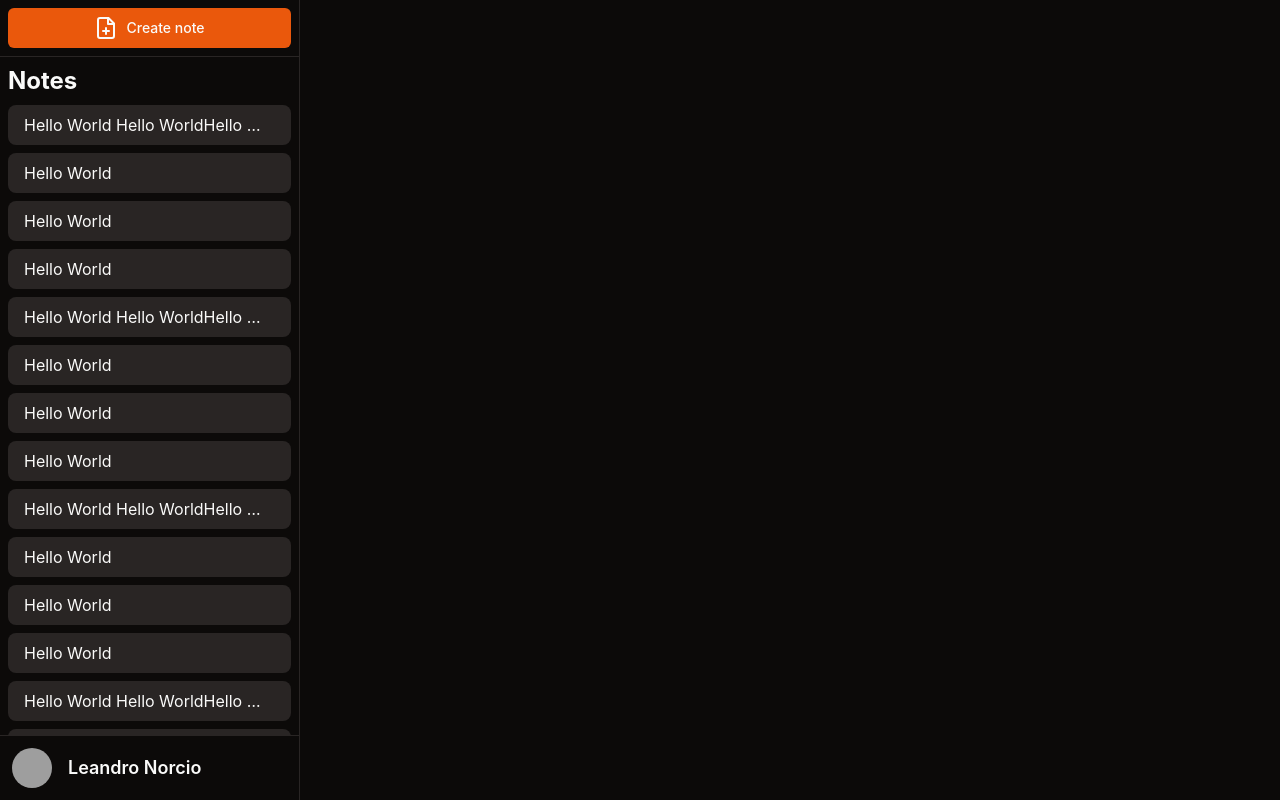
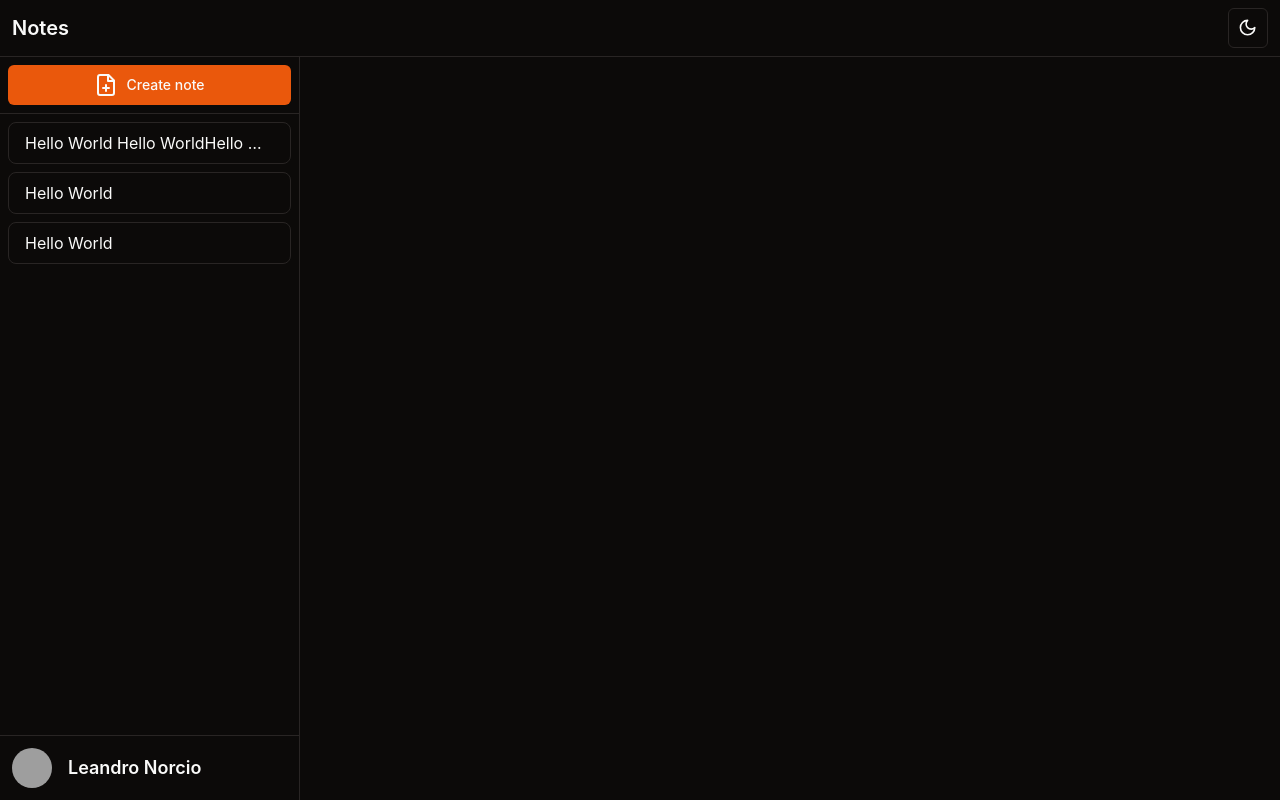
Before and after one commit to leandronorcio/notes-oauth2, a React (Vite) app in the folder client/: page /notes in a window 1280 px wide. Built offline with nearby package versions, Linux system fonts and the light colour scheme; grey boxes are pictures that could not be loaded.

Commit message:
* Added a navigation bar. * Added a button for toggling the sidebar on smaller screens.

```diff
--- a/client/package.json
+++ b/client/package.json
@@ -11,6 +11,7 @@
   },
   "dependencies": {
     "@radix-ui/react-avatar": "^1.0.3",
+    "@radix-ui/react-dropdown-menu": "^2.0.5",
     "@radix-ui/react-separator": "^1.0.3",
     "@radix-ui/react-slot": "^1.0.2",
     "class-variance-authority": "^0.7.0",
--- a/client/src/App.tsx
+++ b/client/src/App.tsx
@@ -1,6 +1,6 @@
 import { RouterProvider } from 'react-router-dom';
 import { router } from './router';
-import { ThemeProvider } from './components/ui/theme-provider';
+import { ThemeProvider } from './components/theme-provider';
 
 export default function App() {
   return (
--- /dev/null
+++ b/client/src/components/ui/dropdown-menu.tsx
@@ -0,0 +1,198 @@
+import * as React from "react"
+import * as DropdownMenuPrimitive from "@radix-ui/react-dropdown-menu"
+import { Check, ChevronRight, Circle } from "lucide-react"
+
+import { cn } from "@/lib/utils"
+
+const DropdownMenu = DropdownMenuPrimitive.Root
+
+const DropdownMenuTrigger = DropdownMenuPrimitive.Trigger
+
+const DropdownMenuGroup = DropdownMenuPrimitive.Group
+
+const DropdownMenuPortal = DropdownMenuPrimitive.Portal
+
+const DropdownMenuSub = DropdownMenuPrimitive.Sub
+
+const DropdownMenuRadioGroup = DropdownMenuPrimitive.RadioGroup
+
+const DropdownMenuSubTrigger = React.forwardRef<
+  React.ElementRef<typeof DropdownMenuPrimitive.SubTrigger>,
+  React.ComponentPropsWithoutRef<typeof DropdownMenuPrimitive.SubTrigger> & {
+    inset?: boolean
+  }
+>(({ className, inset, children, ...props }, ref) => (
+  <DropdownMenuPrimitive.SubTrigger
+    ref={ref}
+    className={cn(
+      "flex cursor-default select-none items-center rounded-sm px-2 py-1.5 text-sm outline-none focus:bg-accent data-[state=open]:bg-accent",
+      inset && "pl-8",
+      className
+    )}
+    {...props}
+  >
+    {children}
+    <ChevronRight className="ml-auto h-4 w-4" />
+  </DropdownMenuPrimitive.SubTrigger>
+))
+DropdownMenuSubTrigger.displayName =
+  DropdownMenuPrimitive.SubTrigger.displayName
+
+const DropdownMenuSubContent = React.forwardRef<
+  React.ElementRef<typeof DropdownMenuPrimitive.SubContent>,
+  React.ComponentPropsWithoutRef<typeof DropdownMenuPrimitive.SubContent>
+>(({ className, ...props }, ref) => (
+  <DropdownMenuPrimitive.SubContent
+    ref={ref}
+    className={cn(
+      "z-50 min-w-[8rem] overflow-hidden rounded-md border bg-popover p-1 text-popover-foreground shadow-lg data-[state=open]:animate-in data-[state=closed]:animate-out data-[state=closed]:fade-out-0 data-[state=open]:fade-in-0 data-[state=closed]:zoom-out-95 data-[state=open]:zoom-in-95 data-[side=bottom]:slide-in-from-top-2 data-[side=left]:slide-in-from-right-2 data-[side=right]:slide-in-from-left-2 data-[side=top]:slide-in-from-bottom-2",
+      className
+    )}
+    {...props}
+  />
+))
+DropdownMenuSubContent.displayName =
+  DropdownMenuPrimitive.SubContent.displayName
+
+const DropdownMenuContent = React.forwardRef<
+  React.ElementRef<typeof DropdownMenuPrimitive.Content>,
+  React.ComponentPropsWithoutRef<typeof DropdownMenuPrimitive.Content>
+>(({ className, sideOffset = 4, ...props }, ref) => (
+  <DropdownMenuPrimitive.Portal>
+    <DropdownMenuPrimitive.Content
+      ref={ref}
+      sideOffset={sideOffset}
+      className={cn(
+        "z-50 min-w-[8rem] overflow-hidden rounded-md border bg-popover p-1 text-popover-foreground shadow-md data-[state=open]:animate-in data-[state=closed]:animate-out data-[state=closed]:fade-out-0 data-[state=open]:fade-in-0 data-[state=closed]:zoom-out-95 data-[state=open]:zoom-in-95 data-[side=bottom]:slide-in-from-top-2 data-[side=left]:slide-in-from-right-2 data-[side=right]:slide-in-from-left-2 data-[side=top]:slide-in-from-bottom-2",
+        className
+      )}
+      {...props}
+    />
+  </DropdownMenuPrimitive.Portal>
+))
+DropdownMenuContent.displayName = DropdownMenuPrimitive.Content.displayName
+
+const DropdownMenuItem = React.forwardRef<
+  React.ElementRef<typeof DropdownMenuPrimitive.Item>,
+  React.ComponentPropsWithoutRef<typeof DropdownMenuPrimitive.Item> & {
+    inset?: boolean
+  }
+>(({ className, inset, ...props }, ref) => (
+  <DropdownMenuPrimitive.Item
+    ref={ref}
+    className={cn(
+      "relative flex cursor-default select-none items-center rounded-sm px-2 py-1.5 text-sm outline-none transition-colors focus:bg-accent focus:text-accent-foreground data-[disabled]:pointer-events-none data-[disabled]:opacity-50",
+      inset && "pl-8",
+      className
+    )}
+    {...props}
+  />
+))
+DropdownMenuItem.displayName = DropdownMenuPrimitive.Item.displayName
+
+const DropdownMenuCheckboxItem = React.forwardRef<
+  React.ElementRef<typeof DropdownMenuPrimitive.CheckboxItem>,
+  React.ComponentPropsWithoutRef<typeof DropdownMenuPrimitive.CheckboxItem>
+>(({ className, children, checked, ...props }, ref) => (
+  <DropdownMenuPrimitive.CheckboxItem
+    ref={ref}
+    className={cn(
+      "relative flex cursor-default select-none items-center rounded-sm py-1.5 pl-8 pr-2 text-sm outline-none transition-colors focus:bg-accent focus:text-accent-foreground data-[disabled]:pointer-events-none data-[disabled]:opacity-50",
+      className
+    )}
+    checked={checked}
+    {...props}
+  >
+    <span className="absolute left-2 flex h-3.5 w-3.5 items-center justify-center">
+      <DropdownMenuPrimitive.ItemIndicator>
+        <Check className="h-4 w-4" />
+      </DropdownMenuPrimitive.ItemIndicator>
+    </span>
+    {children}
+  </DropdownMenuPrimitive.CheckboxItem>
+))
+DropdownMenuCheckboxItem.displayName =
+  DropdownMenuPrimitive.CheckboxItem.displayName
+
+const DropdownMenuRadioItem = React.forwardRef<
+  React.ElementRef<typeof DropdownMenuPrimitive.RadioItem>,
+  React.ComponentPropsWithoutRef<typeof DropdownMenuPrimitive.RadioItem>
+>(({ className, children, ...props }, ref) => (
+  <DropdownMenuPrimitive.RadioItem
+    ref={ref}
+    className={cn(
+      "relative flex cursor-default select-none items-center rounded-sm py-1.5 pl-8 pr-2 text-sm outline-none transition-colors focus:bg-accent focus:text-accent-foreground data-[disabled]:pointer-events-none data-[disabled]:opacity-50",
+      className
+    )}
+    {...props}
+  >
+    <span className="absolute left-2 flex h-3.5 w-3.5 items-center justify-center">
+      <DropdownMenuPrimitive.ItemIndicator>
+        <Circle className="h-2 w-2 fill-current" />
+      </DropdownMenuPrimitive.ItemIndicator>
+    </span>
+    {children}
+  </DropdownMenuPrimitive.RadioItem>
+))
+DropdownMenuRadioItem.displayName = DropdownMenuPrimitive.RadioItem.displayName
+
+const DropdownMenuLabel = React.forwardRef<
+  React.ElementRef<typeof DropdownMenuPrimitive.Label>,
+  React.ComponentPropsWithoutRef<typeof DropdownMenuPrimitive.Label> & {
+    inset?: boolean
+  }
+>(({ className, inset, ...props }, ref) => (
+  <DropdownMenuPrimitive.Label
+    ref={ref}
+    className={cn(
+      "px-2 py-1.5 text-sm font-semibold",
+      inset && "pl-8",
+      className
+    )}
+    {...props}
+  />
+))
+DropdownMenuLabel.displayName = DropdownMenuPrimitive.Label.displayName
+
+const DropdownMenuSeparator = React.forwardRef<
+  React.ElementRef<typeof DropdownMenuPrimitive.Separator>,
+  React.ComponentPropsWithoutRef<typeof DropdownMenuPrimitive.Separator>
+>(({ className, ...props }, ref) => (
+  <DropdownMenuPrimitive.Separator
+    ref={ref}
+    className={cn("-mx-1 my-1 h-px bg-muted", className)}
+    {...props}
+  />
+))
+DropdownMenuSeparator.displayName = DropdownMenuPrimitive.Separator.displayName
+
+const DropdownMenuShortcut = ({
+  className,
+  ...props
+}: React.HTMLAttributes<HTMLSpanElement>) => {
+  return (
+    <span
+      className={cn("ml-auto text-xs tracking-widest opacity-60", className)}
+      {...props}
+    />
+  )
+}
+DropdownMenuShortcut.displayName = "DropdownMenuShortcut"
+
+export {
+  DropdownMenu,
+  DropdownMenuTrigger,
+  DropdownMenuContent,
+  DropdownMenuItem,
+  DropdownMenuCheckboxItem,
+  DropdownMenuRadioItem,
+  DropdownMenuLabel,
+  DropdownMenuSeparator,
+  DropdownMenuShortcut,
+  DropdownMenuGroup,
+  DropdownMenuPortal,
+  DropdownMenuSub,
+  DropdownMenuSubContent,
+  DropdownMenuSubTrigger,
+  DropdownMenuRadioGroup,
+}
--- /dev/null
+++ b/client/src/components/ui/mode-toggle.tsx
@@ -0,0 +1,37 @@
+import { Moon, Sun } from 'lucide-react';
+
+import { Button } from '@/components/ui/button';
+import {
+  DropdownMenu,
+  DropdownMenuContent,
+  DropdownMenuItem,
+  DropdownMenuTrigger,
+} from '@/components/ui/dropdown-menu';
+import { useTheme } from '@/components/theme-provider';
+
+export function ModeToggle() {
+  const { setTheme } = useTheme();
+
+  return (
+    <DropdownMenu>
+      <DropdownMenuTrigger asChild>
+        <Button variant="outline" size="icon">
+          <Sun className="h-[1.2rem] w-[1.2rem] rotate-0 scale-100 transition-all dark:-rotate-90 dark:scale-0" />
+          <Moon className="absolute h-[1.2rem] w-[1.2rem] rotate-90 scale-0 transition-all dark:rotate-0 dark:scale-100" />
+          <span className="sr-only">Toggle theme</span>
+        </Button>
+      </DropdownMenuTrigger>
+      <DropdownMenuContent align="end">
+        <DropdownMenuItem onClick={() => setTheme('light')}>
+          Light
+        </DropdownMenuItem>
+        <DropdownMenuItem onClick={() => setTheme('dark')}>
+          Dark
+        </DropdownMenuItem>
+        <DropdownMenuItem onClick={() => setTheme('system')}>
+          System
+        </DropdownMenuItem>
+      </DropdownMenuContent>
+    </DropdownMenu>
+  );
+}
--- a/client/src/router.tsx
+++ b/client/src/router.tsx
@@ -2,6 +2,7 @@
 import { Login } from './routes/Login';
 import { Register } from './routes/Register';
 import { Notes } from './routes/Notes';
+import { NoteDetail } from './routes/NoteDetail';
 
 const Paths = {
   root: '/',
@@ -23,6 +24,7 @@
     children: [
       {
         path: Paths.noteDetail,
+        element: <NoteDetail />,
       },
       {
         path: Paths.noteEdit,
--- a/client/src/routes/Notes.tsx
+++ b/client/src/routes/Notes.tsx
@@ -1,10 +1,16 @@
 import { Button } from '@/components/ui/button';
 import { Separator } from '@/components/ui/separator';
-import { FilePlus } from 'lucide-react';
-import { NavLink } from 'react-router-dom';
+import { FilePlus, Menu, X } from 'lucide-react';
+import { NavLink, Outlet } from 'react-router-dom';
 import { Avatar, AvatarFallback, AvatarImage } from '@/components/ui/avatar';
+import { ModeToggle } from '@/components/ui/mode-toggle';
+import { useState } from 'react';
+import { cn } from '@/lib/utils';
 
 export function Notes() {
+  // This state is only used for screens smaller than `sm`
+  const [sidebarShown, setSidebarShown] = useState(false);
+  const toggleSidebar = () => setSidebarShown((prev) => !prev);
   const notes = [
     {
       id: 1,
@@ -21,95 +27,34 @@
       title: 'Hello World',
       content: 'Lorem ipsum dolor sit amet',
     },
-    {
-      id: 4,
-      title: 'Hello World',
-      content: 'Lorem ipsum dolor sit amet',
-    },
-    {
-      id: 1,
-      title: 'Hello World Hello WorldHello WorldHello WorldHello World',
-      content: 'Lorem ipsum dolor sit amet',
-    },
-    {
-      id: 2,
-      title: 'Hello World',
-      content: 'Lorem ipsum dolor sit amet',
-    },
-    {
-      id: 3,
-      title: 'Hello World',
-      content: 'Lorem ipsum dolor sit amet',
-    },
-    {
-      id: 4,
-      title: 'Hello World',
-      content: 'Lorem ipsum dolor sit amet',
-    },
-    {
-      id: 1,
-      title: 'Hello World Hello WorldHello WorldHello WorldHello World',
-      content: 'Lorem ipsum dolor sit amet',
-    },
-    {
-      id: 2,
-      title: 'Hello World',
-      content: 'Lorem ipsum dolor sit amet',
-    },
-    {
-      id: 3,
-      title: 'Hello World',
-      content: 'Lorem ipsum dolor sit amet',
-    },
-    {
-      id: 4,
-      title: 'Hello World',
-      content: 'Lorem ipsum dolor sit amet',
-    },
-    {
-      id: 1,
-      title: 'Hello World Hello WorldHello WorldHello WorldHello World',
-      content: 'Lorem ipsum dolor sit amet',
-    },
-    {
-      id: 2,
-      title: 'Hello World',
-      content: 'Lorem ipsum dolor sit amet',
-    },
-    {
-      id: 3,
-      title: 'Hello World',
-      content: 'Lorem ipsum dolor sit amet',
-    },
-    {
-      id: 4,
-      title: 'Hello World',
-      content: 'Lorem ipsum dolor sit amet',
-    },
-    {
-      id: 1,
-      title: 'Hello World Hello WorldHello WorldHello WorldHello World',
-      content: 'Lorem ipsum dolor sit amet',
-    },
-    {
-      id: 2,
-      title: 'Hello World',
-      content: 'Lorem ipsum dolor sit amet',
-    },
-    {
-      id: 3,
-      title: 'Hello World',
-      content: 'Lorem ipsum dolor sit amet',
-    },
-    {
-      id: 4,
-      title: 'Hello World',
-      content: 'Lorem ipsum dolor sit amet',
-    },
   ];
   return (
-    <div className="flex h-screen">
-      <div className="w-full flex flex-col sm:w-[300px] border-r-border border-r-[1px]">
+    <div className="h-screen flex flex-col">
+      <nav className="px-3 py-2 flex justify-between">
+        <div className="flex items-center gap-4">
+          {/* Only show this button screens smaller than `sm`. */}
+          <Button
+            variant="outline"
+            size="icon"
+            onClick={toggleSidebar}
+            className="sm:hidden"
+          >
+            {sidebarShown ? <X /> : <Menu />}
+          </Button>
+          <h1 className="text-xl font-semibold p-0 m-0">Notes</h1>
+        </div>
+        <ModeToggle />
+      </nav>
+      <Separator />
+
+      <div className="relative flex-1">
+        <div
+          className={cn(
+            'absolute h-full transition-[left] duration-500 w-full sm:w-[300px] flex flex-col border-r-border border-r-[1px] bg-background',
+            sidebarShown ? 'left-0' : '-left-full',
+            'sm:left-0'
+          )}
+        >
           <div className="p-2 w-full">
             <Button className="flex gap-2 w-full">
               <FilePlus /> Create note
@@ -117,14 +62,13 @@
           </div>
           <Separator />
           <div className="flex-1 py-2 overflow-y-auto px-2">
-          <h1 className="text-2xl font-bold pb-2">Notes</h1>
             <ul className="flex flex-col gap-2">
               {notes.map(({ id, title }) => {
                 return (
                   <li key={id}>
                     <NavLink
                       to={`${id}`}
-                    className="block rounded-lg py-2 px-4 bg-muted cursor-pointer hover:bg-primary truncate"
+                      className="block rounded-lg py-2 px-4 border-border hover:bg-accent border-[1px] cursor-pointer truncate"
                     >
                       {title}
                     </NavLink>
@@ -144,6 +88,10 @@
             </div>
           </div>
         </div>
+        <div className="h-full flex-1 sm:ml-[300px]">
+          <Outlet />
+        </div>
+      </div>
     </div>
   );
 }
```
Also changed, not shown: client/src/routes/NoteDetail.tsx (+8 -0 lines), client/src/components/theme-provider.tsx (renamed from client/src/components/ui/theme-provider.tsx), 1 other file (tests, documents, lock files or other folders). Lines whose indentation alone changed are shown as unchanged.
